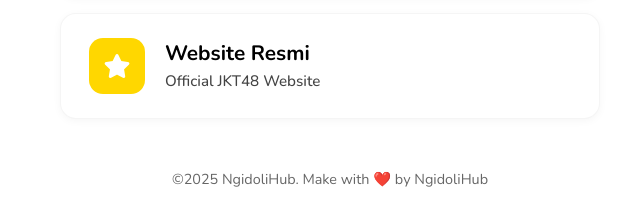
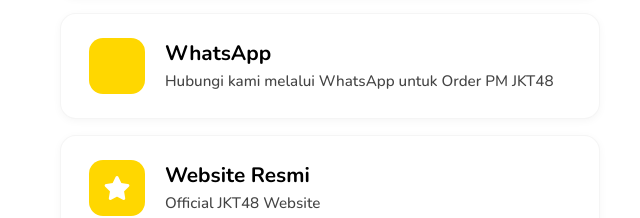
Before and after one commit to ngidolihub/linktree, a plain HTML site: page index.html in a window 1280 px wide. Shown: the part 759-977 px from the top of the page, without its empty margins (310-950 px from the left). Drawn offline with nearby package versions, Linux system fonts and the light colour scheme.

Commit message:
Menambahkan tautan WhatsApp untuk pemesanan PM JKT48 di halaman index.html

```diff
--- a/index.html
+++ b/index.html
@@ -82,6 +82,16 @@
                 </div>
             </div>
 
+            <div class="link-item" data-link="https://wa.me/6281515776477?text=Mau Order PM JKT48 dong min!">
+                <div class="link-icon whatsapp">
+                    <i class="fab fa-chat-bubble"></i>
+                </div>
+                <div class="link-content">
+                    <h3>WhatsApp</h3>
+                    <p>Hubungi kami melalui WhatsApp untuk Order PM JKT48</p>
+                </div>
+            </div>
+
             <div class="link-item" data-link="https://jkt48.com">
                 <div class="link-icon official">
                     <i class="fas fa-star"></i>
```
